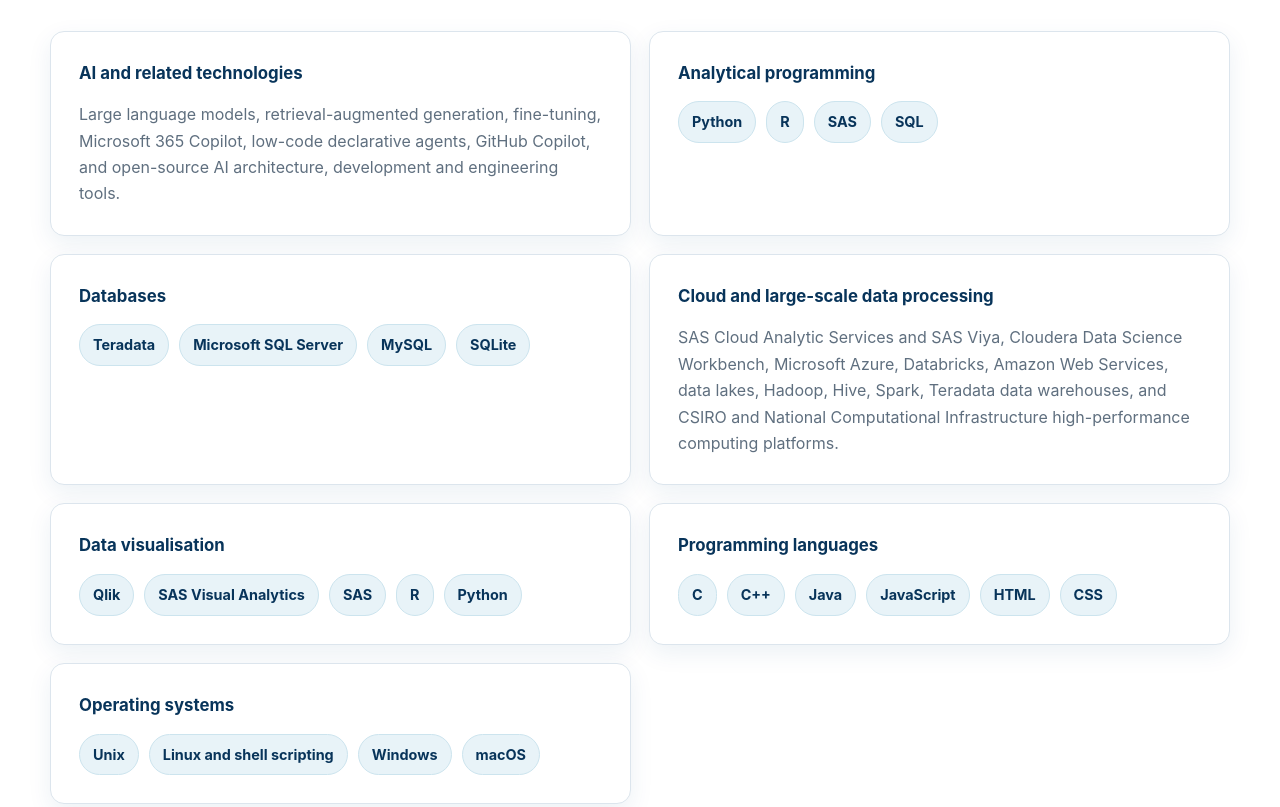
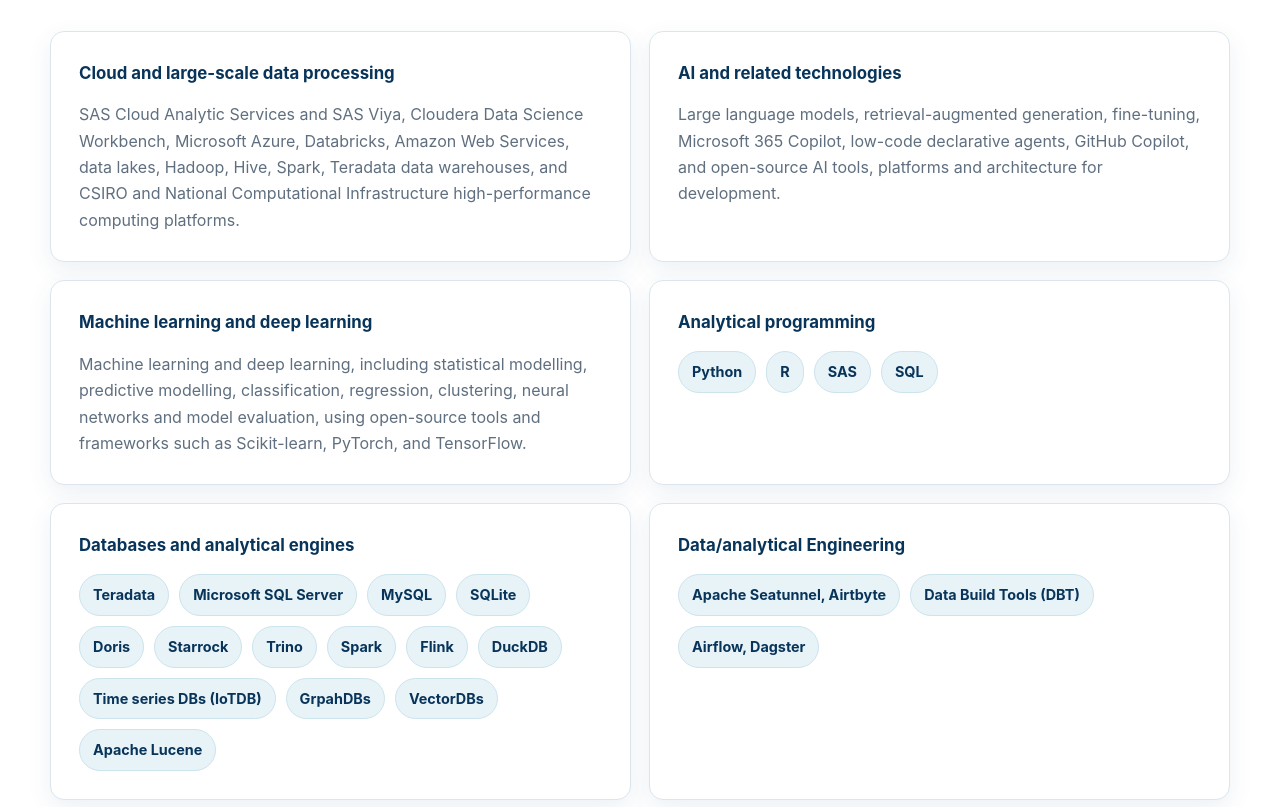
Before and after one commit to mdsumonshahriar/mdsumonshahriar.github.io, a plain HTML site: page index.html in a window 1280 px wide. Shown: the part 5365-6172 px from the top of the page. Drawn offline with Linux system fonts and the light colour scheme.

Commit message:
Update index.html

```diff
--- a/index.html
+++ b/index.html
@@ -1174,15 +1174,39 @@
         </div>
 
         <div class="skills-grid">
+
+
+
+          <article class="card skill-card">
+            <h3>Cloud and large-scale data processing</h3>
+            <p>
+              SAS Cloud Analytic Services and SAS Viya, Cloudera Data Science
+              Workbench, Microsoft Azure, Databricks, Amazon Web Services,
+              data lakes, Hadoop, Hive, Spark, Teradata data warehouses,
+              and CSIRO and National Computational Infrastructure
+              high-performance computing platforms.
+            </p>
+          </article>
+
           <article class="card skill-card">
             <h3>AI and related technologies</h3>
             <p>
               Large language models, retrieval-augmented generation, fine-tuning,
               Microsoft 365 Copilot, low-code declarative agents, GitHub Copilot,
-              and open-source AI architecture, development and engineering
-              tools.
+              and open-source AI tools, platforms and architecture for development.
             </p>
           </article>
+
+          <article class="card skill-card">
+  <h3>Machine learning and deep learning</h3>
+  <p>
+    Machine learning and deep learning, including statistical modelling, predictive modelling,
+    classification, regression, clustering, neural networks and model evaluation,
+    using open-source tools and frameworks such as Scikit-learn, PyTorch,
+    and TensorFlow.
+  </p>
+</article>
+
 
           <article class="card skill-card">
             <h3>Analytical programming</h3>
@@ -1195,24 +1219,32 @@
           </article>
 
           <article class="card skill-card">
-            <h3>Databases</h3>
+            <h3>Databases and analytical engines</h3>
             <ul class="tag-list">
               <li>Teradata</li>
               <li>Microsoft SQL Server</li>
               <li>MySQL</li>
               <li>SQLite</li>
+              <li>Doris</li>
+              <li>Starrock</li>
+              <li>Trino</li>
+              <li>Spark</li>
+              <li>Flink</li>
+              <li>DuckDB</li>
+              <li>Time series DBs (IoTDB)</li>
+              <li>GrpahDBs</li>
+              <li>VectorDBs</li>
+              <li>Apache Lucene</li>
             </ul>
           </article>
 
-          <article class="card skill-card">
-            <h3>Cloud and large-scale data processing</h3>
-            <p>
-              SAS Cloud Analytic Services and SAS Viya, Cloudera Data Science
-              Workbench, Microsoft Azure, Databricks, Amazon Web Services,
-              data lakes, Hadoop, Hive, Spark, Teradata data warehouses,
-              and CSIRO and National Computational Infrastructure
-              high-performance computing platforms.
-            </p>
+                    <article class="card skill-card">
+            <h3>Data/analytical Engineering</h3>
+            <ul class="tag-list">
+              <li>Apache Seatunnel, Airtbyte</li>
+              <li>Data Build Tools (DBT)</li>
+              <li>Airflow, Dagster</li>
+            </ul>
           </article>
 
           <article class="card skill-card">
```
